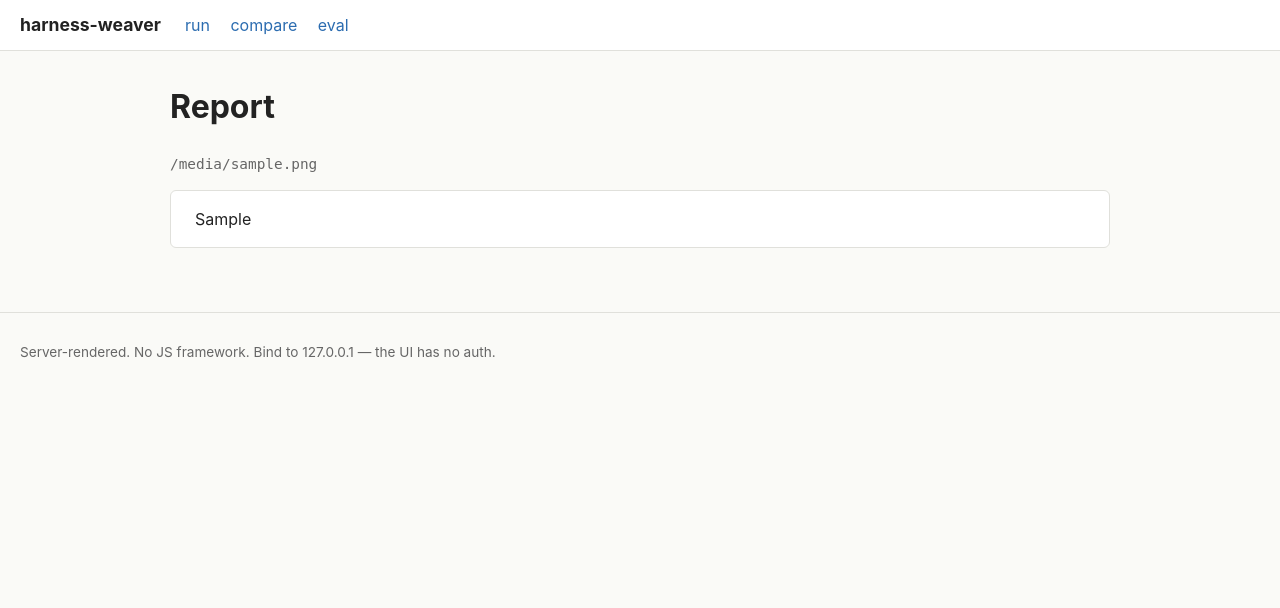
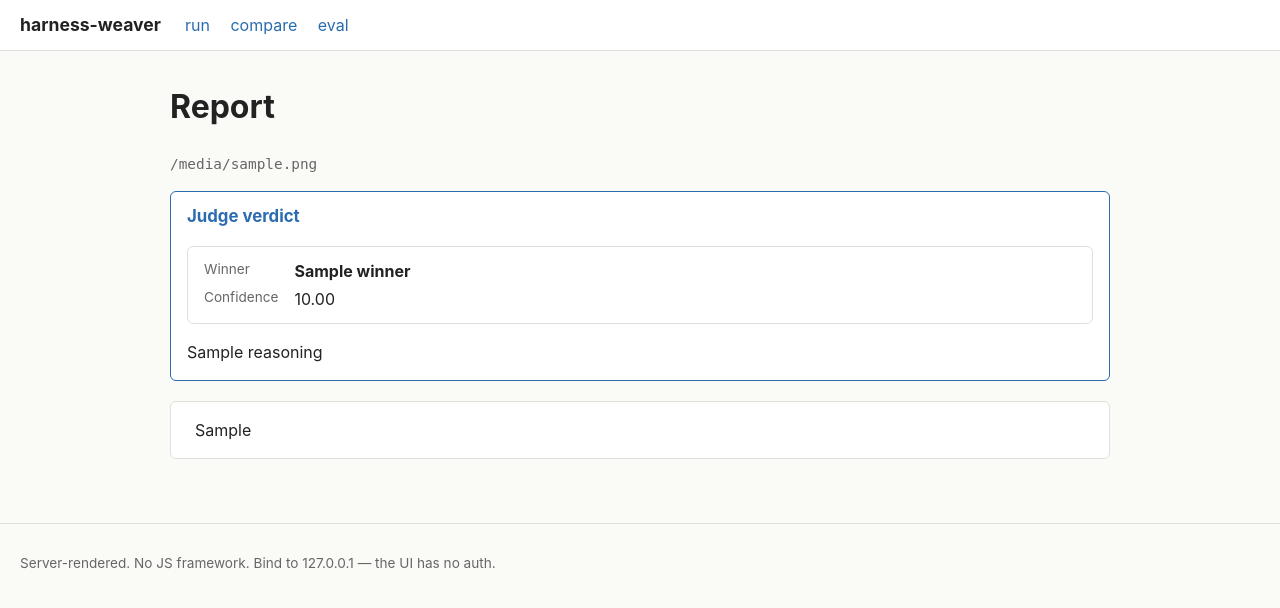
Before and after one commit to tomergee/harness-weaver, a FastAPI app: template src/harness_weaver/web/templates/report.html in a window 1280 px wide. Shown: the top 608 px of the page. Run offline with FastAPI, Linux system fonts and the light colour scheme; the template is opened without the code that fills it: most values are stand-ins (such as "Sample title", 1, 10 or a date in 2020); some libraries are stand-ins or nearby versions.

Commit message:
fix(web): address 5 review comments on PR #11
- repo_root inference: drop the parents[3] heuristic (worked only for
  source checkouts, gave a random site-packages path on wheel
  installs). Replaced with _find_repo_root() that walks up from CWD
  looking for an examples/ sibling, falls back to CWD. Wheel installs
  without a checkout now show empty pickers rather than an inferred
  garbage path.
- Form errors are surfaced. The redirect-with-error pattern was in
  place but the templates ignored the query param. Added an _error
  param to the three form GET handlers, an _humanize_error() mapper
  with stable copy for bad_task_path / bad_pack_path, an .error
  flash style in style.css, and a {% if error %}{{ error }}{% endif %}
  block at the top of each form template.
- Compare-flow filename collision: when config_a == config_b the
  second trajectory overwrote the first. Added a .{index}. suffix to
  the per-leg trajectory filename so both legs always persist.
- Judge verdict surfacing. --judge-model in the compare flow wrote
  <task>.compare.verdict.json but the redirect went to the markdown
  report and the verdict was invisible. Added _load_verdict_for_report()
  that auto-discovers a sibling verdict JSON for any *.compare.md and
  threads it into the report template; report.html now renders the
  winner / confidence / reasoning above the structural markdown.
- XSS sanitization. The markdown -> HTML pipeline embeds trajectory
  snippets and LLM output, both untrusted. Added bleach to the [web]
  extra and ran the markdown output through bleach.clean() with a
  narrow allowlist (no <script>, no event handlers, only tags the
  tables / fenced_code extensions actually need).

Tests: 4 new cases. Same-config compare keeps both legs; bleach strips
script/onerror; verdict surfaces on the report page when the sibling
JSON exists; the form renders the humanized error string. 292 tests
pass total, ~92% coverage.

https://claude.ai/code/session_01UqrSDDEbxzDZc9jDy3nfrr

```diff
--- a/src/harness_weaver/web/app.py
+++ b/src/harness_weaver/web/app.py
@@ -35,6 +35,7 @@ from dataclasses import dataclass
 from pathlib import Path
 from typing import TYPE_CHECKING, Any, Protocol
 
+import bleach
 from fastapi import FastAPI, Form, Request
 from fastapi.responses import HTMLResponse, RedirectResponse
 from fastapi.staticfiles import StaticFiles
@@ -179,6 +180,110 @@ def _runs_output(runs_dir: Path) -> Iterator[Path]:
     yield runs_dir
 
 
+def _find_repo_root() -> Path:
+    """Best-effort discovery of a harness-weaver checkout.
+
+    Walks up from the current working directory looking for an
+    ``examples/`` sibling. Falls back to ``Path.cwd()`` if nothing
+    matches — the form pickers will simply be empty in that case
+    rather than blowing up. The previous ``parents[3]`` heuristic
+    only worked when the package was installed as an editable source
+    checkout (PR #11 review): wheel installs put us at
+    ``site-packages/harness_weaver/web/app.py``, where ``parents[3]``
+    is some random directory that won't have ``examples/``.
+    """
+    here = Path.cwd().resolve()
+    for candidate in (here, *here.parents):
+        if (candidate / "examples").is_dir():
+            return candidate
+    return Path.cwd()
+
+
+# Bleach allowlist for the markdown -> HTML pipeline. Reports embed
+# trajectory snippets and LLM output (PR #11 review on XSS), both
+# untrusted. Stick to a narrow tag set that covers `tables` and
+# `fenced_code` extensions and nothing scriptable.
+_ALLOWED_TAGS: frozenset[str] = frozenset(
+    {
+        "a",
+        "blockquote",
+        "br",
+        "code",
+        "em",
+        "h1",
+        "h2",
+        "h3",
+        "h4",
+        "h5",
+        "h6",
+        "hr",
+        "li",
+        "ol",
+        "p",
+        "pre",
+        "strong",
+        "table",
+        "tbody",
+        "td",
+        "th",
+        "thead",
+        "tr",
+        "ul",
+    }
+)
+_ALLOWED_ATTRS: dict[str, list[str]] = {
+    "a": ["href", "title"],
+    "code": ["class"],  # for fenced_code language hints
+    "pre": ["class"],
+}
+
+
+_ERROR_MESSAGES: dict[str, str] = {
+    "bad_task_path": (
+        "Task path must be inside the repository — paths outside the "
+        "checkout (or absolute paths to system files) are rejected."
+    ),
+    "bad_pack_path": (
+        "Pack path must be inside the repository — paths outside the "
+        "checkout (or absolute paths to system files) are rejected."
+    ),
+}
+
+
+def _humanize_error(code: str) -> str:
+    """Map a redirect ``error=`` code to a human-readable message.
+
+    Returns the empty string for unknown / missing codes so templates
+    can use ``{% if error %}…`` cleanly.
+    """
+    if not code:
+        return ""
+    return _ERROR_MESSAGES.get(code, f"Unknown error: {code}")
+
+
+def _load_verdict_for_report(runs_dir: Path, report_filename: str) -> dict[str, Any] | None:
+    """If a sibling verdict JSON exists for a compare report, load it.
+
+    The compare flow writes ``<task_id>.compare.md`` *and* (when
+    ``judge_model`` was set) ``<task_id>.compare.verdict.json``. The
+    user paid for the verdict — we should not silently drop it just
+    because the redirect target is the markdown file. PR #11 review.
+    """
+    if not report_filename.endswith(".compare.md"):
+        return None
+    verdict_name = report_filename.removesuffix(".md") + ".verdict.json"
+    verdict_path = _safe_join(runs_dir, verdict_name)
+    if verdict_path is None:
+        return None
+    try:
+        loaded = json.loads(verdict_path.read_text(encoding="utf-8"))
+    except (OSError, json.JSONDecodeError):
+        return None
+    if not isinstance(loaded, dict):
+        return None
+    return loaded
+
+
 def create_app(
     *,
     runs_dir: Path | str = "runs",
@@ -192,15 +297,15 @@ def create_app(
             from. Created on first use. Defaults to ``runs/`` relative
             to CWD.
         repo_root: Root used to discover example tasks and packs (under
-            ``examples/``). Defaults to the harness-weaver source repo
-            root inferred from this module's location.
+            ``examples/``). Defaults to a walk-up from CWD looking for
+            an ``examples/`` directory; falls back to CWD. Wheel
+            installs without a checkout will see empty pickers, which
+            is preferable to crashing.
         harness_factory: Constructs a Harness per request. Defaults to
             :class:`DefaultHarnessFactory`. Tests inject a fake.
     """
     runs_dir_path = Path(runs_dir)
-    repo_root_path = (
-        Path(repo_root) if repo_root is not None else Path(__file__).resolve().parents[3]
-    )
+    repo_root_path = Path(repo_root) if repo_root is not None else _find_repo_root()
     factory: HarnessFactory = harness_factory or DefaultHarnessFactory()
 
     here = Path(__file__).resolve().parent
@@ -232,7 +337,7 @@ def create_app(
         )
 
     @app.get("/runs/new", response_class=HTMLResponse)
-    def runs_new_form(request: Request) -> Any:
+    def runs_new_form(request: Request, error: str = "") -> Any:
         tasks, _ = _list_examples(repo_root_path)
         return templates.TemplateResponse(
             request,
@@ -240,6 +345,7 @@ def create_app(
             {
                 "tasks": [str(p.relative_to(repo_root_path)) for p in tasks],
                 "configs": list(builtin_configurations()),
+                "error": _humanize_error(error),
             },
         )
 
@@ -265,7 +371,7 @@ def create_app(
         return RedirectResponse(url=f"/trajectories/{out_path.name}", status_code=303)
 
     @app.get("/compare/new", response_class=HTMLResponse)
-    def compare_new_form(request: Request) -> Any:
+    def compare_new_form(request: Request, error: str = "") -> Any:
         tasks, _ = _list_examples(repo_root_path)
         return templates.TemplateResponse(
             request,
@@ -273,6 +379,7 @@ def create_app(
             {
                 "tasks": [str(p.relative_to(repo_root_path)) for p in tasks],
                 "configs": list(builtin_configurations()),
+                "error": _humanize_error(error),
             },
         )
 
@@ -296,10 +403,14 @@ def create_app(
         task_obj = Task.from_path(task_path)
         trajs: list[Trajectory] = []
         with factory(use_k8s=use_k8s, k8s_namespace=k8s_namespace) as harness:
-            for cfg in (cfg_a, cfg_b):
+            # Per-leg index in the filename so config_a == config_b doesn't
+            # cause the second trajectory to overwrite the first
+            # (PR #11 review). With distinct config names this just adds a
+            # ``.0`` / ``.1`` suffix; cheap, predictable, no surprises.
+            for index, cfg in enumerate((cfg_a, cfg_b)):
                 trajectory = harness.run(task_obj, cfg)
                 with _runs_output(runs_dir_path) as out:
-                    (out / f"{trajectory.task_id}.{cfg.name}.json").write_text(
+                    (out / f"{trajectory.task_id}.{cfg.name}.{index}.json").write_text(
                         trajectory.model_dump_json(indent=2), encoding="utf-8"
                     )
                 trajs.append(trajectory)
@@ -327,7 +438,7 @@ def create_app(
         return RedirectResponse(url=f"/reports/{report_path.name}", status_code=303)
 
     @app.get("/eval/new", response_class=HTMLResponse)
-    def eval_new_form(request: Request) -> Any:
+    def eval_new_form(request: Request, error: str = "") -> Any:
         _, packs = _list_examples(repo_root_path)
         return templates.TemplateResponse(
             request,
@@ -335,6 +446,7 @@ def create_app(
             {
                 "packs": [str(p.relative_to(repo_root_path)) for p in packs],
                 "configs": list(builtin_configurations()),
+                "error": _humanize_error(error),
             },
         )
 
@@ -394,11 +506,31 @@ def create_app(
             text = path.read_text(encoding="utf-8")
         except OSError as exc:
             return HTMLResponse(f"Could not read report: {exc}", status_code=400)
-        html = md.markdown(text, extensions=["tables", "fenced_code"])
+        # Markdown content embeds trajectory snippets and LLM output.
+        # Bleach sanitizes any HTML the markdown renderer emits — narrow
+        # tag/attr allowlist, no <script>, no inline event handlers,
+        # nothing scriptable. PR #11 review on XSS.
+        unsafe_html = md.markdown(text, extensions=["tables", "fenced_code"])
+        rendered_html = bleach.clean(
+            unsafe_html,
+            tags=_ALLOWED_TAGS,
+            attributes=_ALLOWED_ATTRS,
+            strip=True,
+        )
+
+        # If a compare verdict was written for the same task id, surface
+        # it next to the report — otherwise an opt-in --judge-model run
+        # silently writes a JSON file the user never sees (PR #11 review).
+        verdict = _load_verdict_for_report(runs_dir_path, filename)
+
         return templates.TemplateResponse(
             request,
             "report.html",
-            {"filename": filename, "rendered_html": html},
+            {
+                "filename": filename,
+                "rendered_html": rendered_html,
+                "verdict": verdict,
+            },
         )
 
     return app
--- a/src/harness_weaver/web/static/style.css
+++ b/src/harness_weaver/web/static/style.css
@@ -166,6 +166,36 @@ h2 { margin-top: 2rem; border-bottom: 1px solid var(--border); padding-bottom: 0
   font-size: 0.9rem;
 }
 
+.error {
+  background: #fff5f5;
+  border: 1px solid #fc8181;
+  border-radius: 6px;
+  padding: 0.75rem 1rem;
+  color: #742a2a;
+  font-size: 0.9rem;
+  font-weight: 500;
+}
+
+.verdict {
+  background: var(--card);
+  border: 1px solid var(--accent);
+  border-radius: 6px;
+  padding: 0.75rem 1rem 1rem;
+  margin: 1rem 0 1.25rem;
+}
+.verdict h2 {
+  margin: 0 0 0.5rem;
+  border: 0;
+  padding: 0;
+  font-size: 1.05rem;
+  color: var(--accent);
+}
+.verdict-reasoning {
+  margin: 0.5rem 0 0;
+  color: var(--fg);
+  white-space: pre-wrap;
+}
+
 /* Trajectory view. */
 .meta { color: var(--muted); font-size: 0.9rem; }
 
--- a/src/harness_weaver/web/templates/compare_new.html
+++ b/src/harness_weaver/web/templates/compare_new.html
@@ -2,6 +2,10 @@
 {% block title %}harness-weaver — new compare{% endblock %}
 {% block content %}
 <h1>New compare</h1>
+
+{% if error %}
+  <p class="error">{{ error }}</p>
+{% endif %}
 
 <p class="warning">
   Submitting will block your browser for ~30-90 seconds — two runs back to
--- a/src/harness_weaver/web/templates/eval_new.html
+++ b/src/harness_weaver/web/templates/eval_new.html
@@ -2,6 +2,10 @@
 {% block title %}harness-weaver — new eval{% endblock %}
 {% block content %}
 <h1>New eval</h1>
+
+{% if error %}
+  <p class="error">{{ error }}</p>
+{% endif %}
 
 <p class="warning">
   Submitting runs the configuration over every task in the pack — expect
--- a/src/harness_weaver/web/templates/report.html
+++ b/src/harness_weaver/web/templates/report.html
@@ -3,6 +3,25 @@
 {% block content %}
 <h1>Report</h1>
 <p class="meta"><code>{{ filename }}</code></p>
+
+{% if verdict %}
+  <section class="verdict">
+    <h2>Judge verdict</h2>
+    <dl class="summary">
+      <dt>Winner</dt><dd><strong>{{ verdict.winner }}</strong></dd>
+      <dt>Confidence</dt>
+      <dd>
+        {% if verdict.confidence is defined %}
+          {{ "%.2f"|format(verdict.confidence) }}
+        {% else %}—{% endif %}
+      </dd>
+    </dl>
+    {% if verdict.reasoning %}
+      <p class="verdict-reasoning">{{ verdict.reasoning }}</p>
+    {% endif %}
+  </section>
+{% endif %}
+
 <article class="markdown-body">
   {{ rendered_html|safe }}
 </article>
--- a/src/harness_weaver/web/templates/runs_new.html
+++ b/src/harness_weaver/web/templates/runs_new.html
@@ -2,6 +2,10 @@
 {% block title %}harness-weaver — new run{% endblock %}
 {% block content %}
 <h1>New run</h1>
+
+{% if error %}
+  <p class="error">{{ error }}</p>
+{% endif %}
 
 <p class="warning">
   Submitting will block your browser for ~20-60 seconds while the harness
```
Also changed, not shown: pyproject.toml (+8 -2 lines), tests/test_web_app.py (+81 -4 lines).
